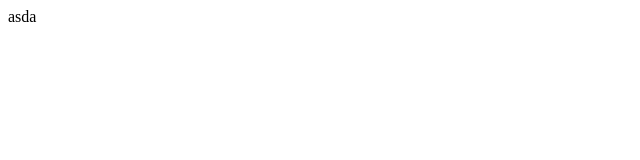
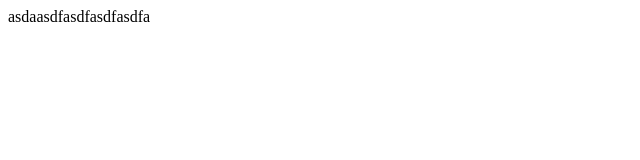
Before and after one commit to kongerang/kongkong, a plain HTML site: page index.html in a window 1280 px wide. Shown: the whole page, without its empty margins (0-640 px from the left). Drawn offline with Linux system fonts and the light colour scheme.

Commit message:
feature test

```diff
--- a/index.html
+++ b/index.html
@@ -7,6 +7,6 @@
   <title>Document</title>
 </head>
 <body>
-  asda
+  asdaasdfasdfasdfasdfa
 </body>
 </html>
```
